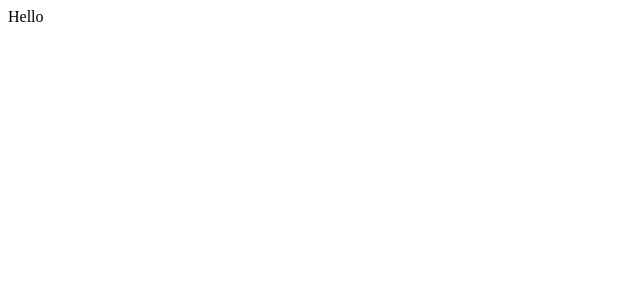
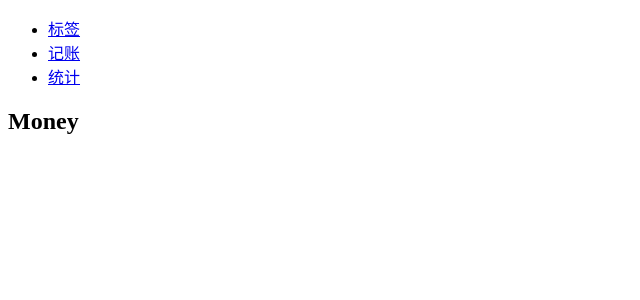
Before and after one commit to cym2050/P-minimalist-money, a React (Create React App) app: page /#/Money in a window 1280 px wide. Shown: the top 300 px of the page, without its empty margins (0-640 px from the left). Built offline with nearby package versions, Linux system fonts and the light colour scheme.

Commit message:
use react-router-dom

```diff
--- a/package.json
+++ b/package.json
@@ -13,6 +13,7 @@
     "node-sass": "npm:dart-sass",
     "react": "^16.13.1",
     "react-dom": "^16.13.1",
+    "react-router-dom": "^5.2.0",
     "react-scripts": "3.4.3",
     "styled-components": "5.0.1",
     "typescript": "~3.7.2"
@@ -39,6 +40,7 @@
     ]
   },
   "devDependencies": {
+    "@types/react-router-dom": "^5.1.5",
     "@types/styled-components": "^5.1.2"
   }
 }
--- a/src/App.tsx
+++ b/src/App.tsx
@@ -1,11 +1,64 @@
 import React from 'react';
+import {
+  HashRouter as Router,
+  Switch,
+  Route,
+  Link,
+  Redirect
+} from "react-router-dom";
 
-function App() {
+export default function App() {
   return (
-    <div className="App">
-      Hello
-    </div>
+    <Router>
+      <div>
+        <nav>
+          <ul>
+            <li>
+              <Link to="/tags">标签</Link>
+            </li>
+            <li>
+              <Link to="/money">记账</Link>
+            </li>
+            <li>
+              <Link to="/statistics">统计</Link>
+            </li>
+          </ul>
+        </nav>
+
+        {/* A <Switch> looks through its children <Route>s and
+            renders the first one that matches the current URL. */}
+        <Switch>
+          <Route path="/tags">
+            <Tags />
+          </Route>
+          <Route path="/money">
+            <Money />
+          </Route>
+          <Route path="/statistics">
+            <Satistics />
+          </Route>
+          <Redirect exact from='/' to='/Money' />
+          <Route path="*">
+            <NoMatch />
+          </Route>
+        </Switch>
+      </div>
+    </Router>
   );
 }
 
-export default App;
+function NoMatch() {
+  return <h2>页面不存在</h2>;
+}
+
+function Tags() {
+  return <h2>Tags</h2>;
+}
+
+function Money() {
+  return <h2>Money</h2>;
+}
+
+function Satistics() {
+  return <h2>Satistics</h2>;
+}
```
Also changed, not shown: 2 other files (tests, documents, lock files or other folders).
